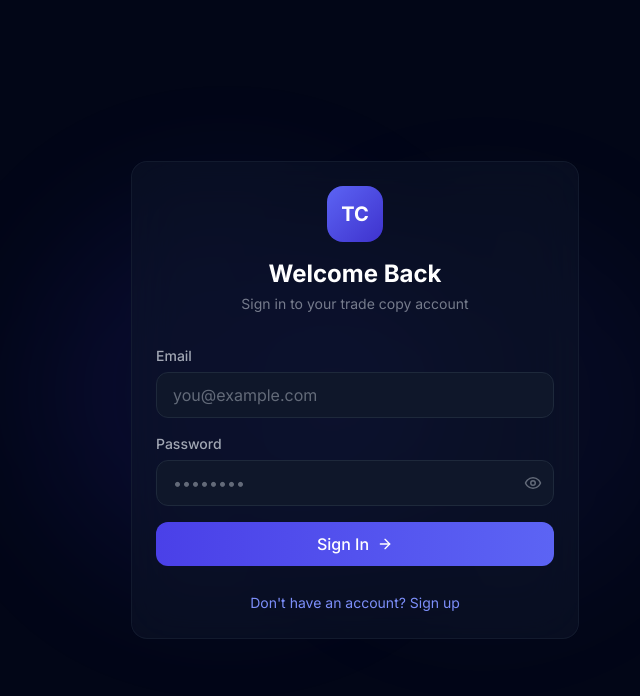
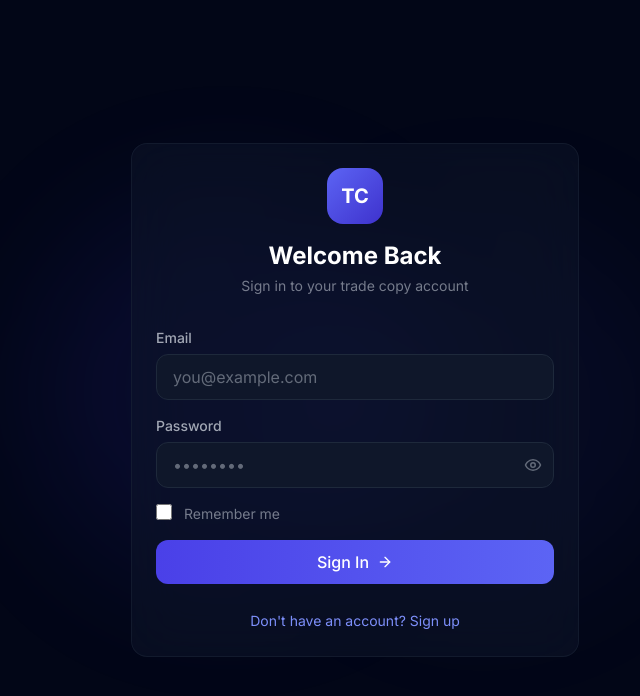
Before and after one commit to Lyscri/tcp-core, a React (Vite) app in the folder trade-copy-platform/frontend/: page /login in a window 1280 px wide. Shown: the top 696 px of the page, without its empty margins (285-925 px from the left). Built offline with nearby package versions, Linux system fonts and the light colour scheme.

Commit message:
feat: enhance login page with remember me functionality and improved UX

```diff
--- a/trade-copy-platform/frontend/src/pages/LoginPage.tsx
+++ b/trade-copy-platform/frontend/src/pages/LoginPage.tsx
@@ -1,8 +1,8 @@
-import { useState } from 'react';
+import { useState, useRef, useEffect } from 'react';
 import { Link, useNavigate } from 'react-router-dom';
 import { useAuthStore } from '../stores';
 import { api } from '../lib/api';
-import { Eye, EyeOff, ArrowRight } from 'lucide-react';
+import { Eye, EyeOff, ArrowRight, LucideProps } from 'lucide-react';
 
 export function LoginPage() {
     const [email, setEmail] = useState('');
@@ -12,8 +12,25 @@ export function LoginPage() {
     const [needs2FA, setNeeds2FA] = useState(false);
     const [error, setError] = useState('');
     const [loading, setLoading] = useState(false);
+    const [isRemembered, setIsRemembered] = useState(false);
     const { setTokens, setUser } = useAuthStore();
     const navigate = useNavigate();
+
+    // Refs for animation elements
+    const emailRef = useRef<HTMLInputElement>(null);
+    const passwordRef = useRef<HTMLInputElement>(null);
+    const formRef = useRef<HTMLFormElement>(null);
+
+    // Auto-focus email field on mount
+    // Load remember me preference
+    useEffect(() => {
+        emailRef.current?.focus();
+
+        const remembered = localStorage.getItem('tcp_remember_me');
+        if (remembered === 'true') {
+            setIsRemembered(true);
+        }
+    }, []);
 
     const handleSubmit = async (e: React.FormEvent) => {
         e.preventDefault();
@@ -38,6 +55,13 @@ export function LoginPage() {
             const profileBody = await api.get<any>('/auth/me');
             if (profileBody.user) {
                 setUser(profileBody.user);
+            }
+
+            // Save remember me preference
+            if (isRemembered) {
+                localStorage.setItem('tcp_remember_me', 'true');
+            } else {
+                localStorage.removeItem('tcp_remember_me');
             }
 
             navigate('/');
@@ -80,6 +104,15 @@ export function LoginPage() {
                         </div>
                     </div>
 
+                    <div className="flex items-start">
+                        <div className="flex items-center h-4">
+                            <input id="remember-me" type="checkbox" checked={isRemembered} onChange={(e) => setIsRemembered(e.target.checked)} className="h-4 w-4 text-brand-600 focus:ring-brand-500 border-gray-300 rounded" />
+                        </div>
+                        <div className="ml-3 text-sm">
+                            <label for="remember-me" className="text-surface-200/50">Remember me</label>
+                        </div>
+                    </div>
+
                     {needs2FA && (
                         <div className="animate-slide-up">
                             <label className="text-sm font-medium text-surface-200/70 mb-1.5 block">2FA Code</label>
```
